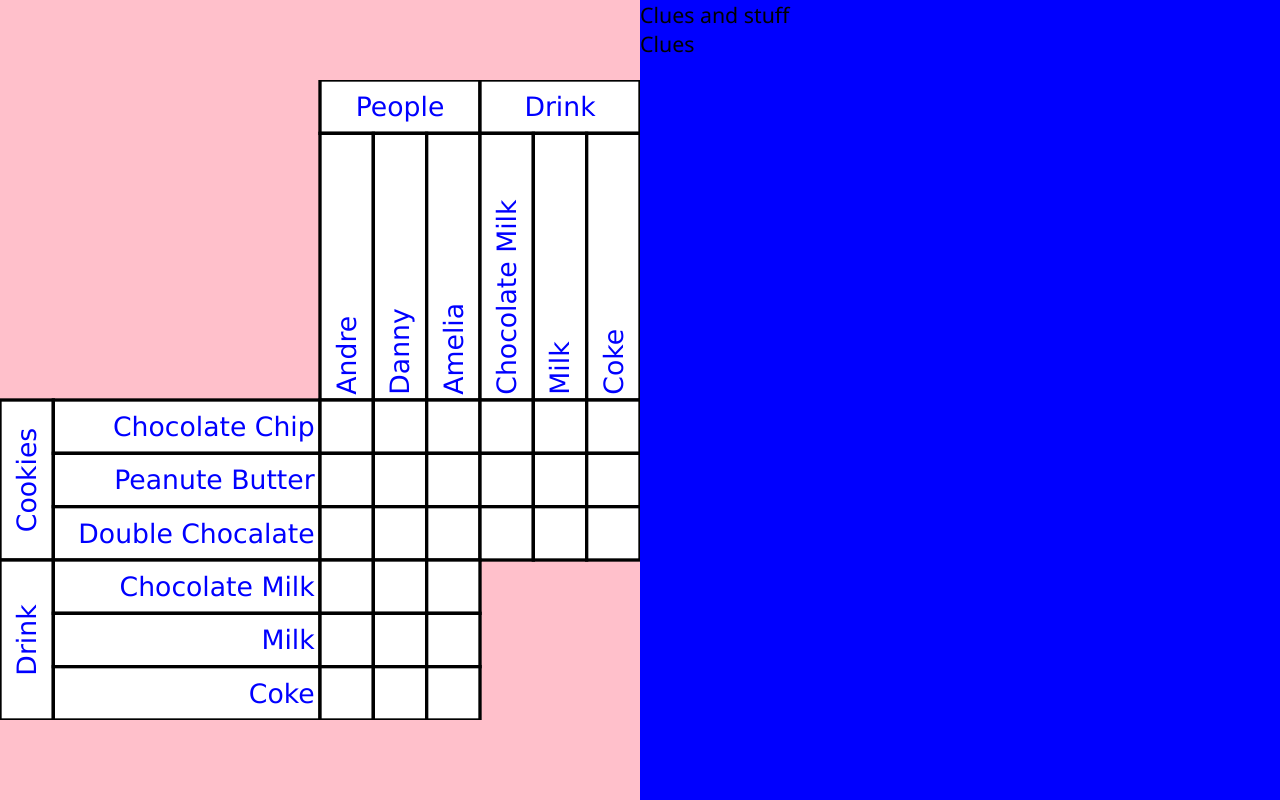
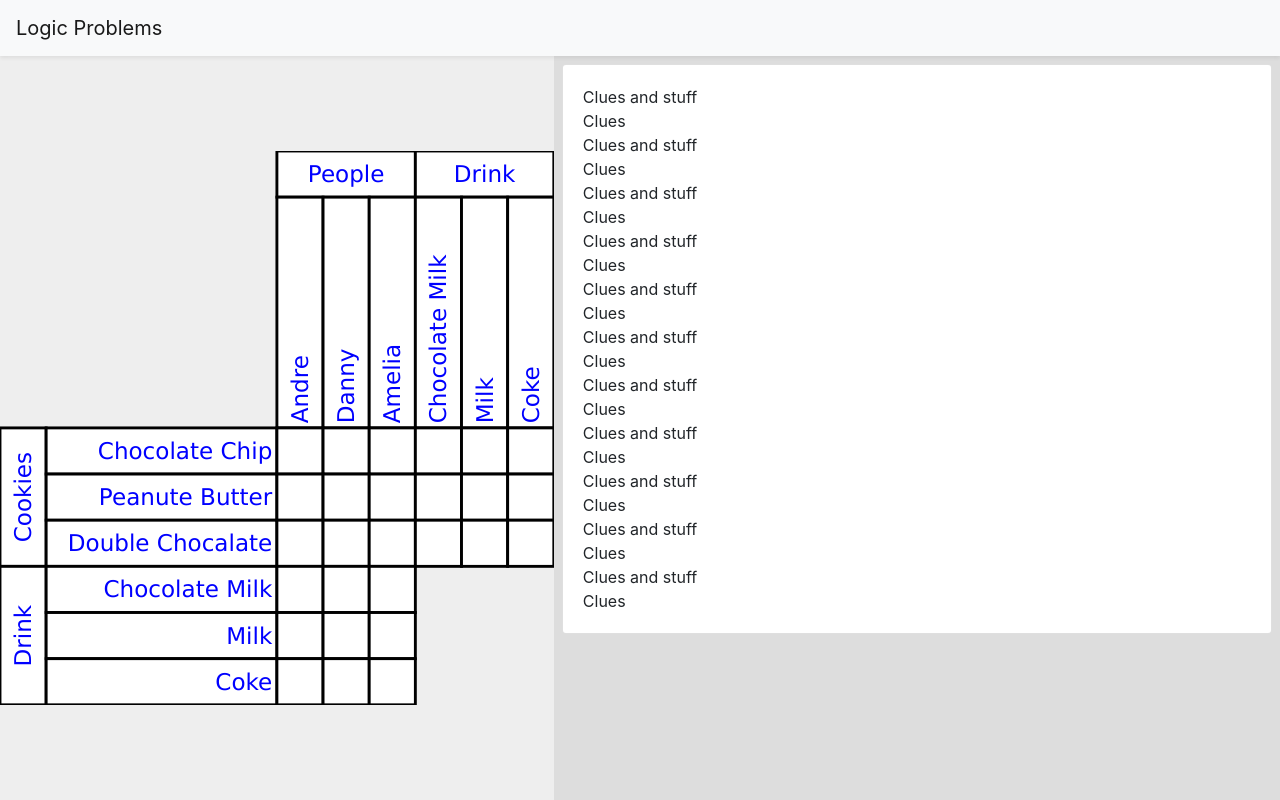
Before and after one commit to DDtMM/LogicProblems, an Angular app: page / in a window 1280 px wide. Built offline with nearby package versions, Linux system fonts and the light colour scheme.

Commit message:
Make things look more appish

```diff
--- a/angular.json
+++ b/angular.json
@@ -32,6 +32,7 @@
               "src/assets"
             ],
             "styles": [
+              "node_modules/bootstrap/dist/css/bootstrap.css",
               "src/styles.scss"
             ],
             "scripts": []
--- a/package.json
+++ b/package.json
@@ -19,6 +19,7 @@
     "@angular/platform-browser": "~11.0.5",
     "@angular/platform-browser-dynamic": "~11.0.5",
     "@angular/router": "~11.0.5",
+    "bootstrap": "^4.5.3",
     "fitty": "^2.3.3",
     "rxjs": "~6.6.0",
     "tslib": "^2.0.0",
--- a/src/app/app.component.html
+++ b/src/app/app.component.html
@@ -1 +1,8 @@
-<router-outlet></router-outlet>
+<div class="w-100 h-100 d-flex flex-column">
+  <nav class="navbar navbar-light bg-light shadow-sm" style="z-index: 2;">
+    <a class="navbar-brand" href="#">Logic Problems</a>
+  </nav>
+  <div class="flex-shrink-1 h-100" style="position: relative;">
+    <router-outlet></router-outlet>
+  </div>
+</div>
--- a/src/app/home/home.component.html
+++ b/src/app/home/home.component.html
@@ -1,11 +1,36 @@
-<div class="container">
-  <div>
-
-      <app-problem-grid [problem]="problem"></app-problem-grid>
+<div class="grid-container">
+  <div class="flex-grow-1 flex-shrink-1">
+    <app-problem-grid [problem]="problem"></app-problem-grid>
+  </div>
+  <div class="flex-grow-1 flex-shrink-1 p-2" style="position: relative;">
+    <div class="card" style="max-height: 100%;">
+      <div class="card-body"  style="overflow-y: auto;">
+        <div class="card-text">
+          Clues and stuff <br />
+          Clues <br />
+          Clues and stuff <br />
+          Clues <br />
+          Clues and stuff <br />
+          Clues <br />
+          Clues and stuff <br />
+          Clues <br />
+          Clues and stuff <br />
+          Clues <br />
+          Clues and stuff <br />
+          Clues <br />
+          Clues and stuff <br />
+          Clues <br />
+          Clues and stuff <br />
+          Clues <br />
+          Clues and stuff <br />
+          Clues <br />
+          Clues and stuff <br />
+          Clues <br />
+          Clues and stuff <br />
+          Clues <br />
+        </div>
+      </div>
+    </div>
 
   </div>
-  <div>
-    Clues and stuff <br />
-    Clues
-  </div>
 </div>
--- a/src/app/home/home.component.scss
+++ b/src/app/home/home.component.scss
@@ -4,39 +4,37 @@ app-problem-grid {
     align-items: center;
     justify-content: center;
     height: 100%;
-
 }
-.container {
+.grid-container {
   display: flex;
   flex-direction: column;
-  position: relative;
-  min-height: 100%;
-  max-height: 100vh;
-  height: 100%;
+  position: absolute;
+  top: 0;
+  left: 0;
+  right: 0;
+  bottom: 0;
   >div {
     &:first-child {
-      flex: 0 1 50%;
-      background: purple;
+      max-height: 60%;
+      background: #eee;
     }
     &:nth-child(2) {
-      flex: 1 1 50%;
-      background: yellow;
-      overflow-y:auto;
+      background: #ddd;
     }
   }
 }
 
 @media (min-aspect-ratio: 8/9) {
-  .container {
-    display: flex;
+  .grid-container {
     flex-direction: row;
     >div {
       height: 100%;
       &:first-child {
-        background: pink;
+        max-height: 100%;
+        background: #eee;
       }
       &:nth-child(2) {
-        background: blue;
+        background: #ddd;
       }
     }
   }
@@ -44,16 +42,13 @@ app-problem-grid {
 
 @media (min-aspect-ratio: 2/1) {
   .container {
-    display: flex;
     flex-direction: row;
     >div {
       &:first-child {
-        flex: 0 1 auto;
-        background: green;
+        background: #ccc;
       }
       &:nth-child(2) {
-        flex: 1 0 auto;
-        background: red;
+        background: #eee;
       }
     }
   }
--- a/src/styles.scss
+++ b/src/styles.scss
@@ -1,9 +1,4 @@
-html, body {
-  font-family: 'Segoe UI', Tahoma, Geneva, Verdana, sans-serif;
-  font-size: 16pt;
-  padding: 0;
-  margin: 0;
-}
+
 body {
   min-height: 100vh;
   height: 100vh;
```
Also changed, not shown: 1 other file (tests, documents, lock files or other folders).
